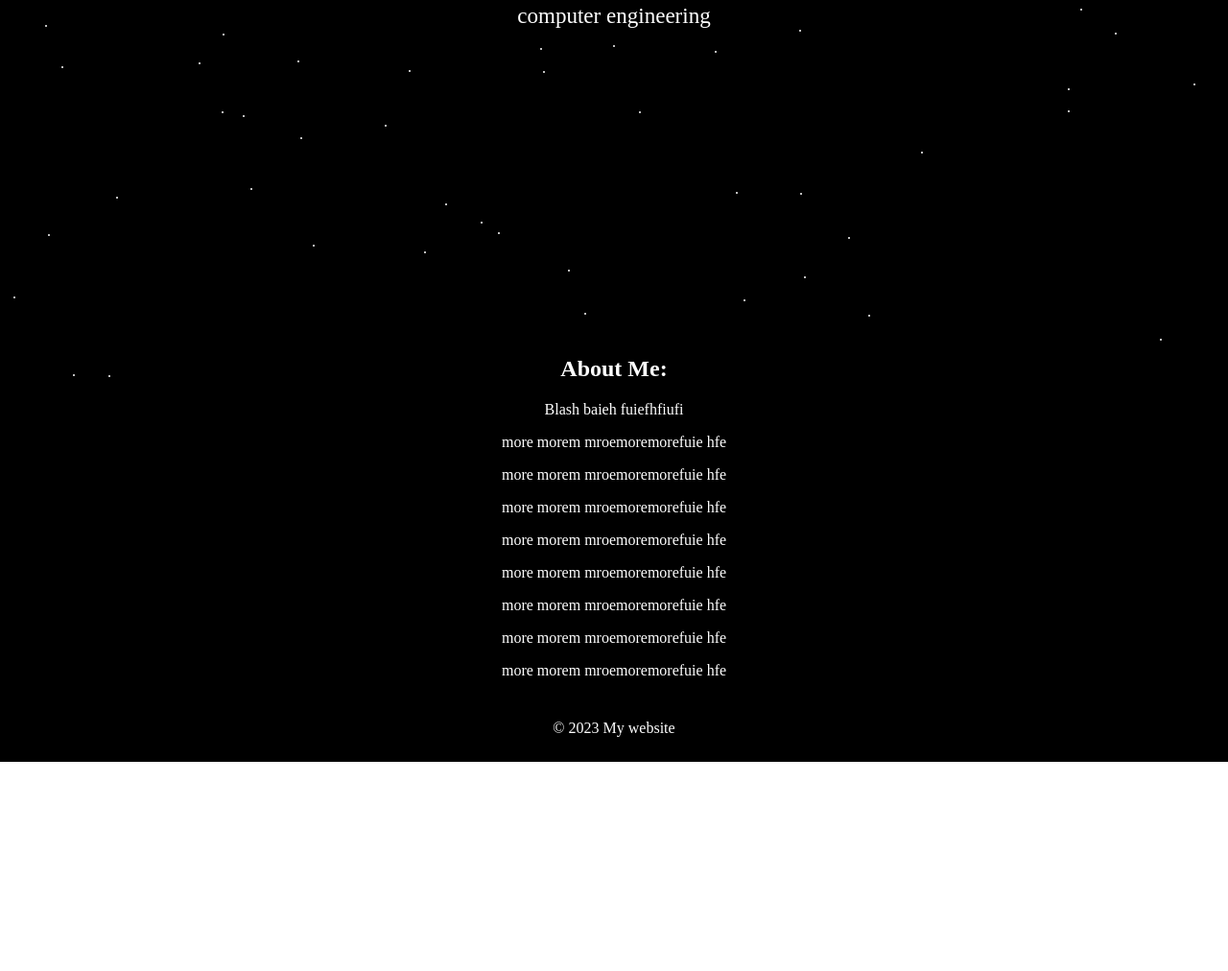
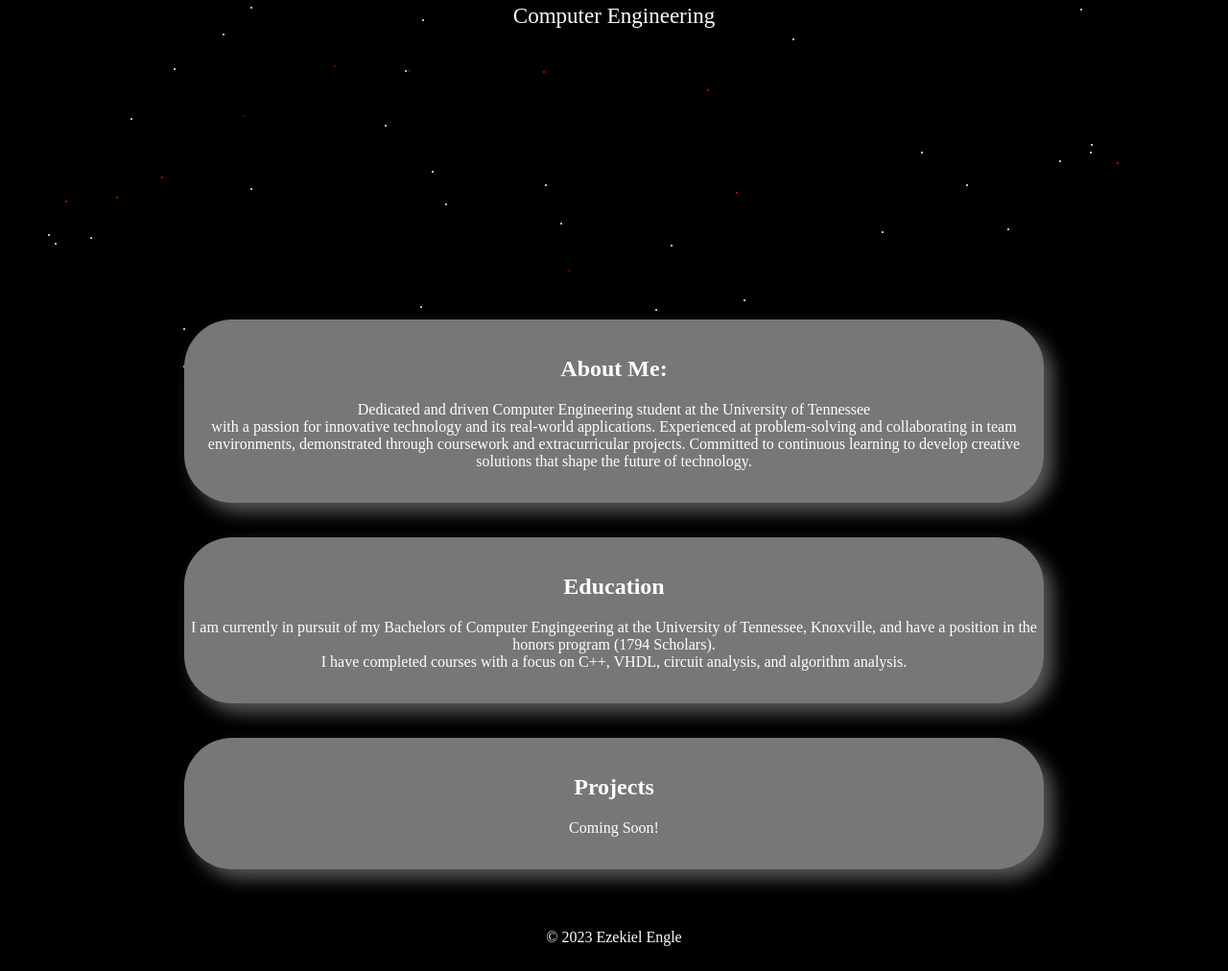
Before and after one commit to zengle04/zengle04.github.io, a plain HTML site: page index.html in a window 1280 px wide. Shown: the part 374-1386 px from the top of the page at 96% size. Before the commit the page ends 1168 px from the top, so only its background shows below. Drawn offline with Linux system fonts and the light colour scheme.

Commit message:
Final design and text - almost done
Needs a polishing pass

```diff
--- a/index.html
+++ b/index.html
@@ -5,7 +5,7 @@
     <meta name="viewport" content="width=device-width, initial-scale=1.0">
     <link rel="stylesheet" href="styles.css">
     <script src="script.js" defer></script>
-    <title>Starry Sky v8</title>
+    <title>Ezekiel Engle</title>
 </head>
 <body>
     <div class="stars-container" id="stars-container">
@@ -15,24 +15,43 @@
     <div class="name" id="name">
           <h style="font-size:5vw;">Zeke Engle</h>
           <p style="font-size:1.8vw;">
-            computer engineering
+            Computer Engineering
           </p>
     </div>
+
+
     <section>
     <br>
       <h2>About Me: </h2>
-      <p>Blash baieh fuiefhfiufi</p>
-      <p>more morem mroemoremorefuie hfe</p>
-       <p>more morem mroemoremorefuie hfe</p>
-        <p>more morem mroemoremorefuie hfe</p>
-         <p>more morem mroemoremorefuie hfe</p>
-          <p>more morem mroemoremorefuie hfe</p>
-           <p>more morem mroemoremorefuie hfe</p>
-            <p>more morem mroemoremorefuie hfe</p>
-             <p>more morem mroemoremorefuie hfe</p>
+      <p>Dedicated and driven Computer Engineering student at the University of Tennessee <br>
+      with a passion for innovative technology and its
+real-world applications. Experienced at problem-solving and collaborating in team environments, demonstrated through coursework and
+extracurricular projects. Committed to continuous learning to develop creative solutions that shape the future of technology. </p>
+             <br>
     </section>
+    <br>
+    <br>
+     <section>
+    <br>
+      <h2>Education </h2>
+      <p>I am currently in pursuit of my Bachelors of Computer Engingeering at the University of Tennessee, Knoxville, and have a position in the honors program (1794 Scholars). <br> I have completed courses with a focus on C++, VHDL, circuit analysis, and algorithm analysis. </p>
+             <br>
+    </section>
+    <br>
+    <br>
+         <section>
+    <br>
+      <h2>Projects </h2>
+      <p>Coming Soon!</p>
+             <br>
+    </section>
+    <br>
+    <br>
+
+
+
     <footer>
-      <p>&copy; 2023 My website</p>
+      <p>&copy; 2023 Ezekiel Engle</p>
     </footer>
 </body>
 </html>
--- a/script.js
+++ b/script.js
@@ -11,6 +11,13 @@ document.addEventListener("DOMContentLoaded", function () {
     function createStar() {
         const star = document.createElement("div");
         star.className = "star";
+        var g = Math.random();
+        if(g > .9){
+        	star.style.background = "red";
+        }else if (g > .8){
+        	star.style.background = "darkred";
+        }
+
         star.style.left = `${Math.random() * 100}vw`;
         star.style.top = `${Math.random() * 100}vh`;
         starsContainer.appendChild(star);
@@ -23,9 +30,19 @@ document.addEventListener("DOMContentLoaded", function () {
 });
 
 window.addEventListener('scroll', function(){
+      const starsContainer = document.getElementById("stars-container");
+    const totalHeight = Math.max(
+    document.body.scrollHeight, document.documentElement.scrollHeight,
+    document.body.offsetHeight, document.documentElement.offsetHeight,
+    document.body.clientHeight, document.documentElement.clientHeight
+    );
+
+   starsContainer.style.height = `${totalHeight}px`;
+
+
 
     const scrollY = window.scrollY;
-		console.log(scrollY);
+
     // Adjust the stretching based on the scroll position
     const stretchFactor = 1 + scrollY / 50;
 
--- a/styles.css
+++ b/styles.css
@@ -17,6 +17,7 @@ body {
   border-radius: 50%;
   width: 2px;
   height: 2px;
+
 }
 .name {
 
@@ -27,11 +28,12 @@ body {
 }
 section {
 margin: 0;
-  background-color: black;
-  color: white;
-  text-align: center;
-
-  width: 80%;
+color:white;
+border-radius: 50px;
+background-color: #777;
+text-align:center;
+box-shadow: 10px 10px 18px #555;
+width: 70%;
 margin: auto;
 
 }
```
Lines whose indentation alone changed are shown as unchanged.
